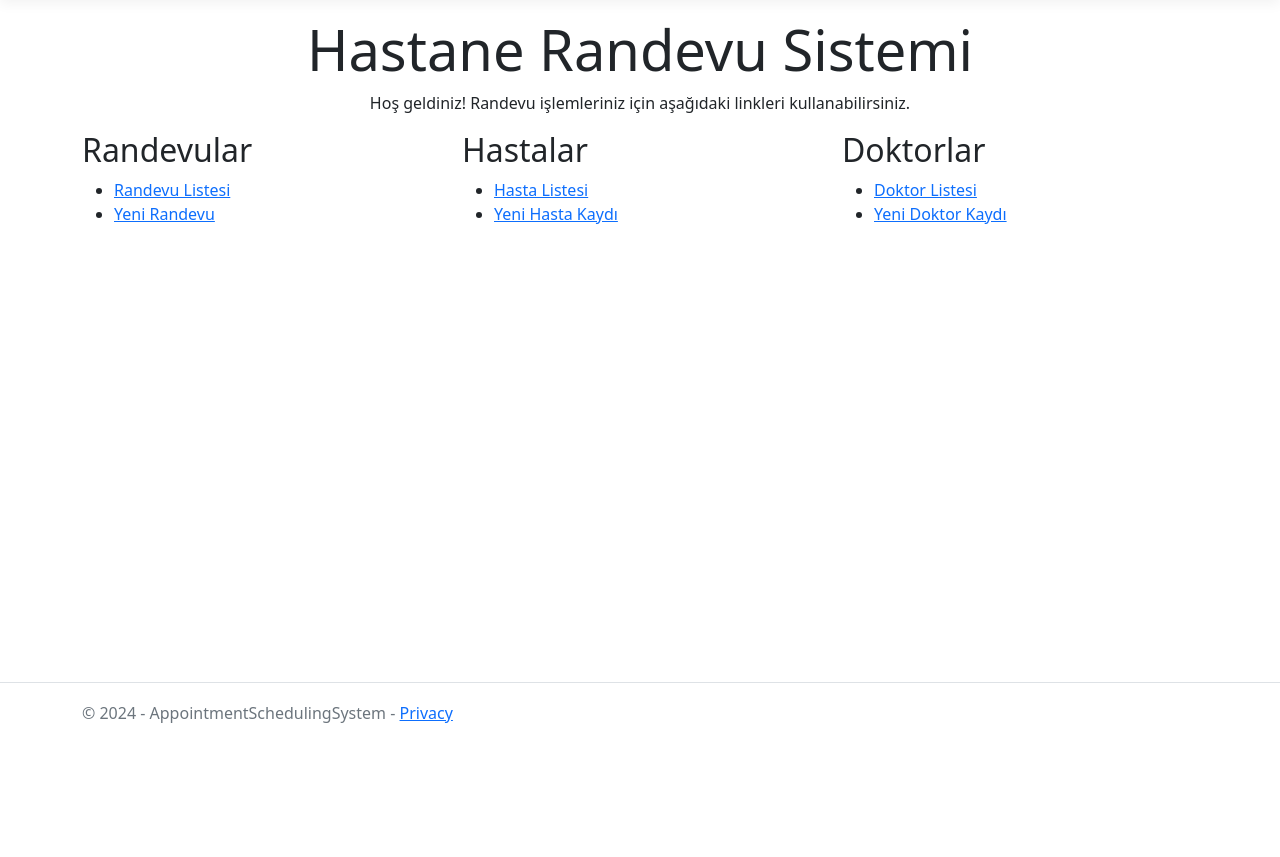
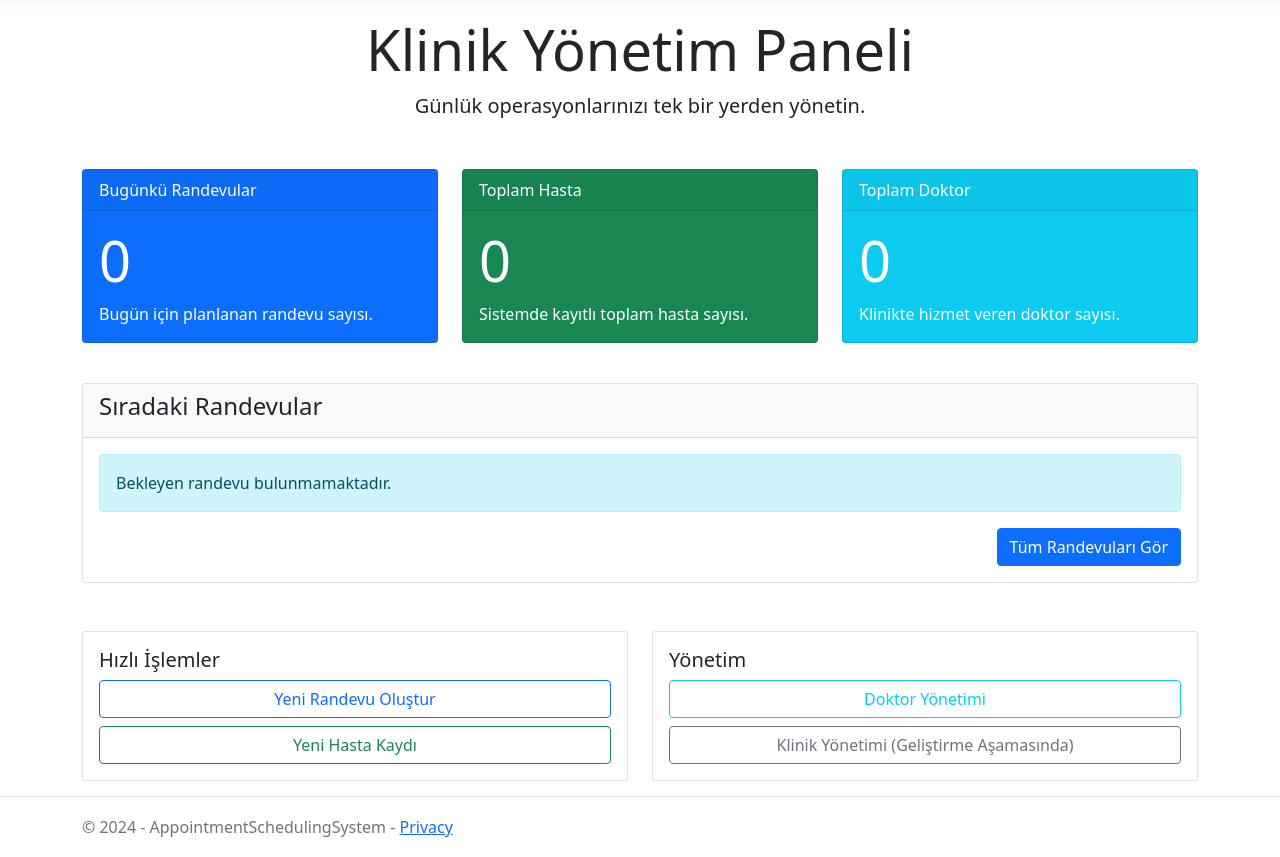
Before and after one commit to ibrahimkemalkoyuncu/AppointmentSchedulingSystem, an ASP.NET Core app: page / in a window 1280 px wide. Shown: the part 57-914 px from the top of the page. Before the commit the page ends 780 px from the top, so only its background shows below. Run offline with ASP.NET Core 8, Linux system fonts and the light colour scheme; style sheets or scripts are compiled from the project's sources.

Commit message:
Klinik Yönetim Sistemi MVP Sürümü (Dashboard, Seed Data, İş Kuralları).
- **Dashboard:** `HomeController` ve `Index.cshtml` yenilenerek temel metrikleri (Bugünkü Randevular, Hasta Sayısı) ve yaklaşan randevuları gösteren profesyonel bir panele dönüştürüldü.
- **İş Akışı:** Randevu listesine "Tamamla" ve "İptal Et" butonları eklendi. Statüler renklendirildi (Badge).
- **Demo Verisi:** `DbInitializer` ile sistem açılışta gerçekçi klinik, doktor, hasta ve randevu verileriyle otomatik dolduruluyor.
- **İş Kuralları Düzeltmesi:** Mesai saati kontrolü (09:00 - 17:00) mantık hatası giderildi (`TimeSpan` kullanımı).
- **Migration:** `EnsureCreated` yerine `Migrate()` kullanılarak migration dosyalarının (ve kritik SQL güncellemelerinin) çalışması garanti altına alındı.

```diff
--- a/Controllers/HomeController.cs
+++ b/Controllers/HomeController.cs
@@ -1,5 +1,7 @@
 using System.Diagnostics;
 using Microsoft.AspNetCore.Mvc;
+using Microsoft.EntityFrameworkCore;
+using AppointmentSchedulingSystem.Data;
 using AppointmentSchedulingSystem.Models;
 
 namespace AppointmentSchedulingSystem.Controllers;
@@ -7,15 +9,35 @@ namespace AppointmentSchedulingSystem.Controllers;
 public class HomeController : Controller
 {
     private readonly ILogger<HomeController> _logger;
+    private readonly ApplicationDbContext _context;
 
-    public HomeController(ILogger<HomeController> logger)
+    public HomeController(ILogger<HomeController> logger, ApplicationDbContext context)
     {
         _logger = logger;
+        _context = context;
     }
 
-    public IActionResult Index()
+    public async Task<IActionResult> Index()
     {
-        return View();
+        // Dashboard Metrics
+        ViewBag.TotalPatients = await _context.Patients.CountAsync();
+        ViewBag.TotalDoctors = await _context.Doctors.CountAsync();
+
+        var today = DateTime.Today;
+        ViewBag.TodaysAppointments = await _context.Appointments
+            .Where(a => a.AppointmentDate.Date == today)
+            .CountAsync();
+
+        // Next 5 Appointments
+        var upcomingAppointments = await _context.Appointments
+            .Include(a => a.Doctor)
+            .Include(a => a.Patient)
+            .Where(a => a.AppointmentDate >= DateTime.Now && a.Status == "Beklemede")
+            .OrderBy(a => a.AppointmentDate)
+            .Take(5)
+            .ToListAsync();
+
+        return View(upcomingAppointments);
     }
 
     public IActionResult Privacy()
--- a/Views/Home/Index.cshtml
+++ b/Views/Home/Index.cshtml
@@ -1,32 +1,112 @@
+@model IEnumerable<AppointmentSchedulingSystem.Models.Appointment>
+
 @{
-    ViewData["Title"] = "Ana Sayfa";
+    ViewData["Title"] = "Klinik Yönetim Paneli";
 }
 
-<div class="text-center">
-    <h1 class="display-4">Hastane Randevu Sistemi</h1>
-    <p>Hoş geldiniz! Randevu işlemleriniz için aşağıdaki linkleri kullanabilirsiniz.</p>
+<div class="text-center mb-5">
+    <h1 class="display-4">Klinik Yönetim Paneli</h1>
+    <p class="lead">Günlük operasyonlarınızı tek bir yerden yönetin.</p>
 </div>
 
-<div class="row">
+<!-- Key Metrics Cards -->
+<div class="row mb-4">
     <div class="col-md-4">
-        <h2>Randevular</h2>
-        <ul>
-            <li><a asp-controller="Appointments" asp-action="Index">Randevu Listesi</a></li>
-            <li><a asp-controller="Appointments" asp-action="Create">Yeni Randevu</a></li>
-        </ul>
+        <div class="card text-white bg-primary mb-3">
+            <div class="card-header">Bugünkü Randevular</div>
+            <div class="card-body">
+                <h2 class="card-title display-4">@ViewBag.TodaysAppointments</h2>
+                <p class="card-text">Bugün için planlanan randevu sayısı.</p>
+            </div>
+        </div>
     </div>
     <div class="col-md-4">
-        <h2>Hastalar</h2>
-        <ul>
-            <li><a asp-controller="Patients" asp-action="Index">Hasta Listesi</a></li>
-            <li><a asp-controller="Patients" asp-action="Create">Yeni Hasta Kaydı</a></li>
-        </ul>
+        <div class="card text-white bg-success mb-3">
+            <div class="card-header">Toplam Hasta</div>
+            <div class="card-body">
+                <h2 class="card-title display-4">@ViewBag.TotalPatients</h2>
+                <p class="card-text">Sistemde kayıtlı toplam hasta sayısı.</p>
+            </div>
+        </div>
     </div>
     <div class="col-md-4">
-        <h2>Doktorlar</h2>
-        <ul>
-            <li><a asp-controller="Doctors" asp-action="Index">Doktor Listesi</a></li>
-            <li><a asp-controller="Doctors" asp-action="Create">Yeni Doktor Kaydı</a></li>
-        </ul>
+        <div class="card text-white bg-info mb-3">
+            <div class="card-header">Toplam Doktor</div>
+            <div class="card-body">
+                <h2 class="card-title display-4">@ViewBag.TotalDoctors</h2>
+                <p class="card-text">Klinikte hizmet veren doktor sayısı.</p>
+            </div>
+        </div>
     </div>
 </div>
+
+<!-- Upcoming Appointments Table -->
+<div class="card">
+    <div class="card-header bg-light">
+        <h4>Sıradaki Randevular</h4>
+    </div>
+    <div class="card-body">
+        @if (Model != null && Model.Any())
+        {
+            <table class="table table-hover">
+                <thead>
+                    <tr>
+                        <th>Tarih</th>
+                        <th>Saat</th>
+                        <th>Hasta</th>
+                        <th>Doktor</th>
+                        <th>Durum</th>
+                        <th>İşlem</th>
+                    </tr>
+                </thead>
+                <tbody>
+                    @foreach (var item in Model)
+                    {
+                        <tr>
+                            <td>@item.AppointmentDate.ToString("dd.MM.yyyy")</td>
+                            <td>@item.AppointmentDate.ToString("HH:mm") - @item.EndDate.ToString("HH:mm")</td>
+                            <td>@item.Patient?.Name @item.Patient?.Surname</td>
+                            <td>@item.Doctor?.Name @item.Doctor?.Surname</td>
+                            <td><span class="badge bg-warning text-dark">@item.Status</span></td>
+                            <td>
+                                <a asp-controller="Appointments" asp-action="Edit" asp-route-id="@item.Id" class="btn btn-sm btn-outline-primary">Düzenle</a>
+                            </td>
+                        </tr>
+                    }
+                </tbody>
+            </table>
+        }
+        else
+        {
+            <div class="alert alert-info">Bekleyen randevu bulunmamaktadır.</div>
+        }
+        <div class="text-end">
+            <a asp-controller="Appointments" asp-action="Index" class="btn btn-primary">Tüm Randevuları Gör</a>
+        </div>
+    </div>
+</div>
+
+<div class="row mt-5">
+    <div class="col-md-6">
+        <div class="card">
+            <div class="card-body">
+                <h5 class="card-title">Hızlı İşlemler</h5>
+                <div class="d-grid gap-2">
+                    <a asp-controller="Appointments" asp-action="Create" class="btn btn-outline-primary">Yeni Randevu Oluştur</a>
+                    <a asp-controller="Patients" asp-action="Create" class="btn btn-outline-success">Yeni Hasta Kaydı</a>
+                </div>
+            </div>
+        </div>
+    </div>
+    <div class="col-md-6">
+        <div class="card">
+            <div class="card-body">
+                <h5 class="card-title">Yönetim</h5>
+                 <div class="d-grid gap-2">
+                    <a asp-controller="Doctors" asp-action="Index" class="btn btn-outline-info">Doktor Yönetimi</a>
+                    <a asp-controller="Clinicals" asp-action="Index" class="btn btn-outline-secondary">Klinik Yönetimi (Geliştirme Aşamasında)</a>
+                </div>
+            </div>
+        </div>
+    </div>
+</div>
```
Also changed, not shown: Controllers/AppointmentsController.cs (+40 -2 lines), Data/DbInitializer.cs (added, +105 -0 lines), Program.cs (+16 -0 lines), Views/Appointments/Index.cshtml (+46 -26 lines).
